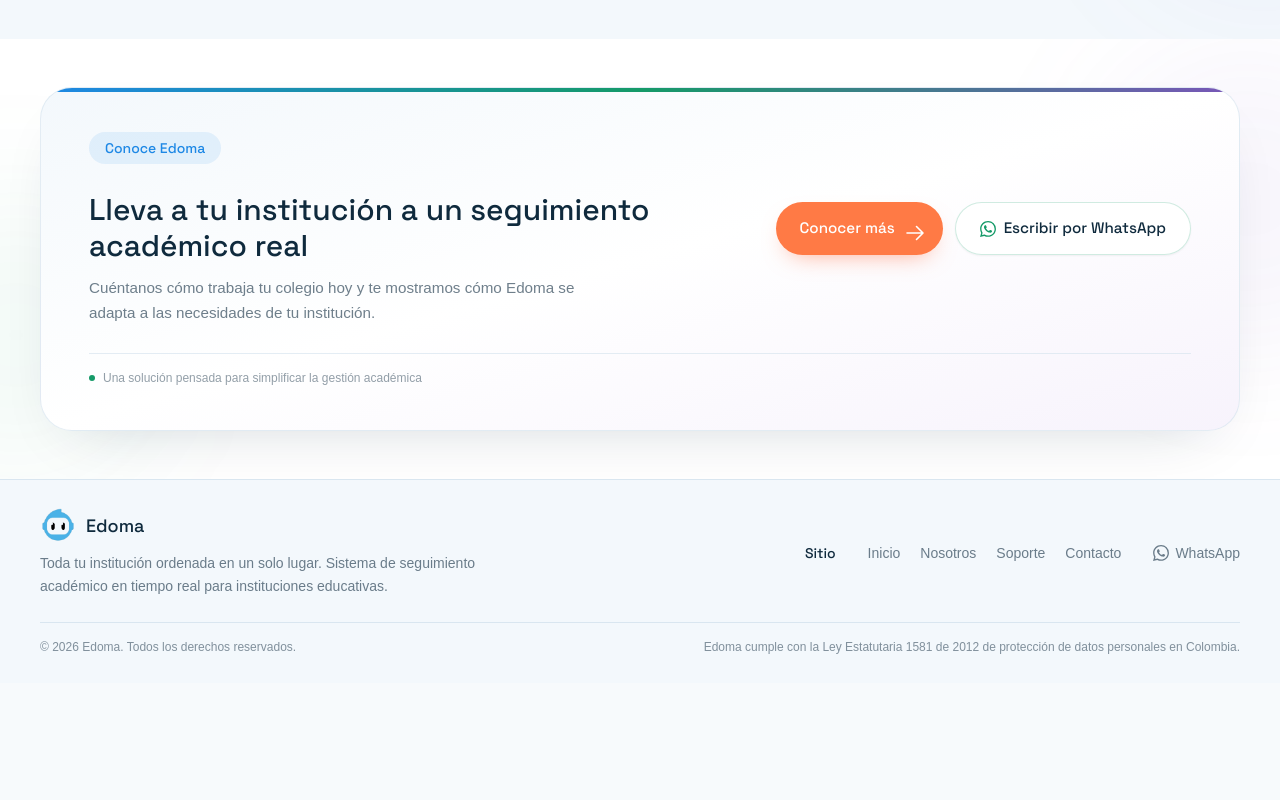
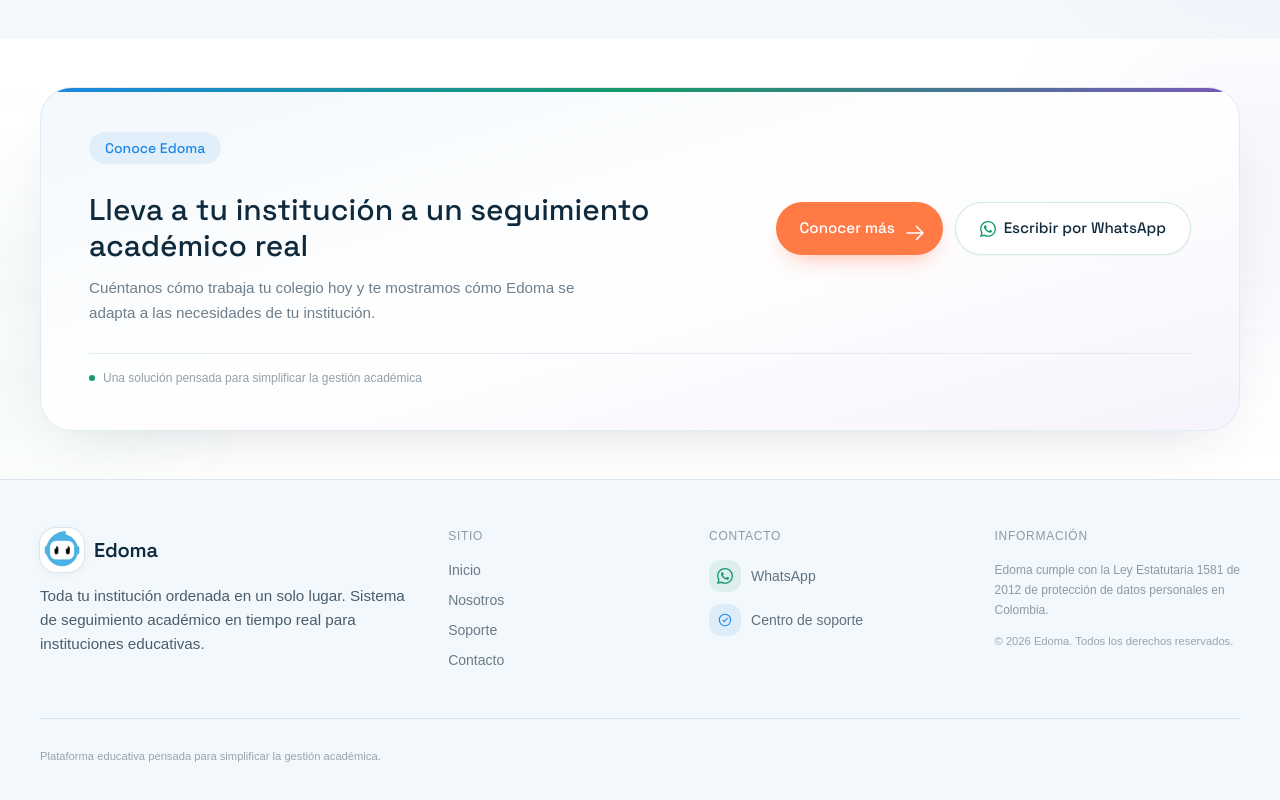
Before and after one commit to alixcollazos-lgtm/edoma-web, a Next.js app: page / in a window 1280 px wide. Shown: the part 7693-8493 px from the top of the page. Before the commit the page ends 8376 px from the top, so only its background shows below. Built offline with nearby package versions, Linux system fonts and the light colour scheme; a web font is replaced by a local one.

Commit message:
fix: ajustar footer y logo

```diff
--- a/components/layout/Footer.tsx
+++ b/components/layout/Footer.tsx
@@ -1,8 +1,11 @@
 // components/layout/Footer.tsx
+
 import Image from "next/image";
 import Link from "next/link";
+
 import { Container } from "@/components/ui/Container";
 import { Icons } from "@/components/ui/icons";
+
 import {
   LEGAL_NOTICE,
   NAV_LINKS,
@@ -12,73 +15,134 @@ import {
 
 export function Footer() {
   return (
-    <footer className="border-t border-brand-line bg-[#F3F8FC]">
-      <Container className="py-6 sm:py-7">
-        <div className="flex flex-col gap-6 lg:flex-row lg:items-center lg:justify-between">
-          {/* Marca */}
-          <div className="max-w-md">
+    <footer className="border-t border-brand-line bg-[#F3F8FC] pb-24 sm:pb-10">
+      <Container className="py-10 sm:py-12">
+        {/* =====================================================
+            CONTENIDO PRINCIPAL
+        ====================================================== */}
+        <div className="grid gap-9 sm:grid-cols-2 lg:grid-cols-[1.5fr_0.9fr_1fr_1fr] lg:gap-10">
+          {/* =====================================================
+              1. MARCA
+          ====================================================== */}
+          <div className="max-w-sm">
             <Link href="/" className="flex items-center gap-2.5">
+              {/* Logo */}
+              <span className="flex h-11 w-11 shrink-0 items-center justify-center rounded-2xl bg-white ring-1 ring-brand-line shadow-[0_2px_8px_rgba(15,42,61,0.06)]">
                 <Image
                   src="/images/logo.png"
                   alt="Edoma"
-                width={36}
-                height={36}
-                className="h-9 w-9 rounded-capsule"
+                  width={42}
+                  height={42}
+                  className="h-10 w-10 object-contain"
                 />
+              </span>
 
-              <span className="font-display text-lg font-medium text-brand-ink">
+              {/* Nombre */}
+              <span className="font-display text-xl font-semibold tracking-[-0.01em] text-brand-ink">
                 {SITE.name}
               </span>
             </Link>
 
-            <p className="mt-2 text-sm leading-relaxed text-brand-ink/60">
+            {/* Descripción */}
+            <p className="mt-3 max-w-sm text-[0.95rem] leading-6 text-brand-ink/75">
               {SITE.tagline}. Sistema de seguimiento académico en tiempo real
               para instituciones educativas.
             </p>
           </div>
 
-          {/* Navegación */}
-          <div className="flex flex-wrap items-center gap-x-8 gap-y-3">
-            <p className="font-display text-sm font-medium text-brand-ink">
+          {/* =====================================================
+              2. NAVEGACIÓN
+          ====================================================== */}
+          <div>
+            <p className="text-xs font-medium uppercase tracking-[0.06em] text-brand-ink/45">
               Sitio
             </p>
 
-            <nav className="flex flex-wrap items-center gap-x-5 gap-y-2">
+            <nav className="mt-4 flex flex-col items-start gap-2.5">
               {NAV_LINKS.map((link) => (
                 <Link
                   key={link.href}
                   href={link.href}
-                  className="text-sm text-brand-ink/60 transition-colors hover:text-brand-support"
+                  className="text-sm text-brand-ink/60 transition-colors duration-200 hover:text-brand-support"
                 >
                   {link.label}
                 </Link>
               ))}
             </nav>
+          </div>
 
+          {/* =====================================================
+              3. CONTACTO Y SOPORTE
+          ====================================================== */}
+          <div>
+            <p className="text-xs font-medium uppercase tracking-[0.06em] text-brand-ink/45">
+              Contacto
+            </p>
+
+            <div className="mt-4 space-y-3">
               {/* WhatsApp */}
               <a
                 href={getWhatsappLink()}
                 target="_blank"
                 rel="noopener noreferrer"
-              className="flex items-center gap-1.5 text-sm text-brand-ink/60 transition-colors hover:text-brand-support"
+                className="group flex items-center gap-2.5 text-sm text-brand-ink/65 transition-colors duration-200 hover:text-brand-support"
               >
-              <span className="inline-flex h-4 w-4 shrink-0 items-center justify-center [&>svg]:h-4 [&>svg]:w-4">
+                <span className="flex h-8 w-8 shrink-0 items-center justify-center rounded-xl bg-[#159A68]/10 text-[#159A68] transition-colors duration-200 group-hover:bg-[#159A68]/15">
+                  <span className="h-4 w-4 [&>svg]:h-4 [&>svg]:w-4">
                     <Icons.whatsapp />
                   </span>
+                </span>
 
-              WhatsApp
+                <span>WhatsApp</span>
               </a>
+
+              {/* Centro de soporte */}
+              <Link
+                href="/soporte"
+                className="group flex items-center gap-2.5 text-sm text-brand-ink/65 transition-colors duration-200 hover:text-brand-support"
+              >
+                <span className="flex h-8 w-8 shrink-0 items-center justify-center rounded-xl bg-[#1E88E5]/10 text-[#1E88E5] transition-colors duration-200 group-hover:bg-[#1E88E5]/15">
+                  <span className="h-4 w-4 [&>svg]:h-4 [&>svg]:w-4">
+                    <Icons.checkCircle />
+                  </span>
+                </span>
+
+                <span>Centro de soporte</span>
+              </Link>
             </div>
           </div>
 
-        {/* Línea inferior */}
-        <div className="mt-6 flex flex-col gap-2 border-t border-brand-line pt-4 text-xs text-brand-ink/50 sm:flex-row sm:items-center sm:justify-between">
-          <p>
+          {/* =====================================================
+              4. INFORMACIÓN LEGAL
+          ====================================================== */}
+          <div>
+            <p className="text-xs font-medium uppercase tracking-[0.06em] text-brand-ink/45">
+              Información
+            </p>
+
+            <div className="mt-4 space-y-3">
+              {/* Aviso legal */}
+              <p className="max-w-xs text-xs leading-5 text-brand-ink/45">
+                {LEGAL_NOTICE}
+              </p>
+
+              {/* Copyright */}
+              <p className="text-[0.7rem] leading-relaxed text-brand-ink/40">
                 © {new Date().getFullYear()} {SITE.name}. Todos los derechos
                 reservados.
               </p>
+            </div>
+          </div>
+        </div>
 
-          <p>{LEGAL_NOTICE}</p>
+        {/* =====================================================
+            LÍNEA INFERIOR
+        ====================================================== */}
+        <div className="mt-12 border-t border-brand-line pt-7">
+          <p className="text-[0.7rem] leading-relaxed text-brand-ink/40">
+            Plataforma educativa pensada para simplificar la gestión
+            académica.
+          </p>
         </div>
       </Container>
     </footer>
```
Lines whose indentation alone changed are shown as unchanged.
